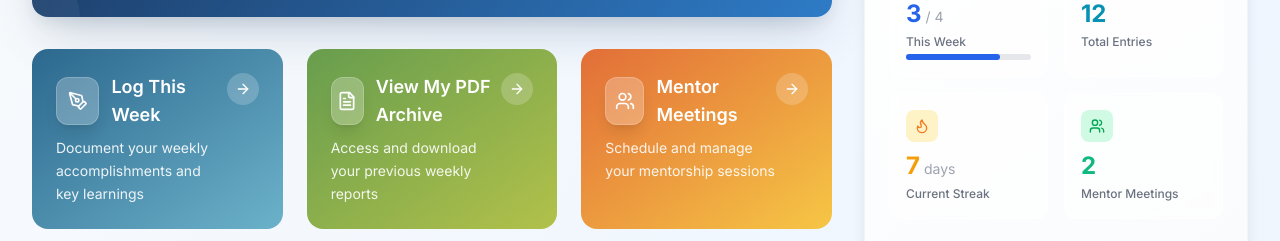
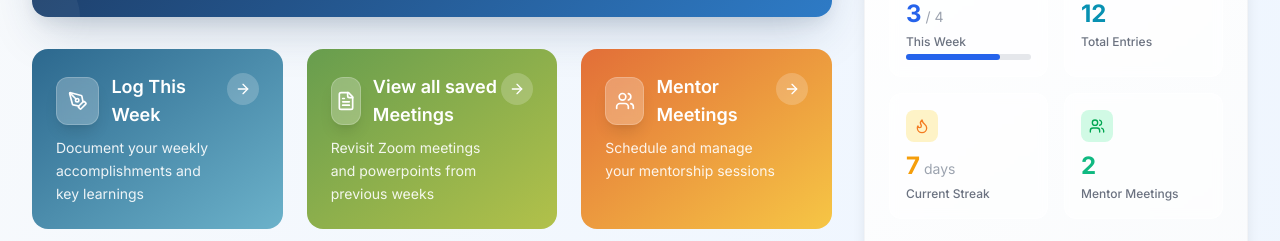
Before and after one commit to akomp88/intern_connect, a React (Vite) app: page /intern_connect/dashboard in a window 1280 px wide. Shown: the part 300-541 px from the top of the page. Built offline with nearby package versions, Linux system fonts and the light colour scheme.

Commit message:
Update dashboard tab: View My PDF Archive -> View all saved Meetings

```diff
--- a/src/pages/dashboard/index.jsx
+++ b/src/pages/dashboard/index.jsx
@@ -265,8 +265,8 @@ const Dashboard = () => {
                   onClick={() => handleQuickAction('log-week')}
                 />
                 <QuickActionCard
-                  title="View My PDF Archive"
-                  description="Access and download your previous weekly reports"
+                  title="View all saved Meetings"
+                  description="Revisit Zoom meetings and powerpoints from previous weeks"
                   icon="FileText"
                   variant="success"
                   onClick={() => handleQuickAction('view-archive')}
```
